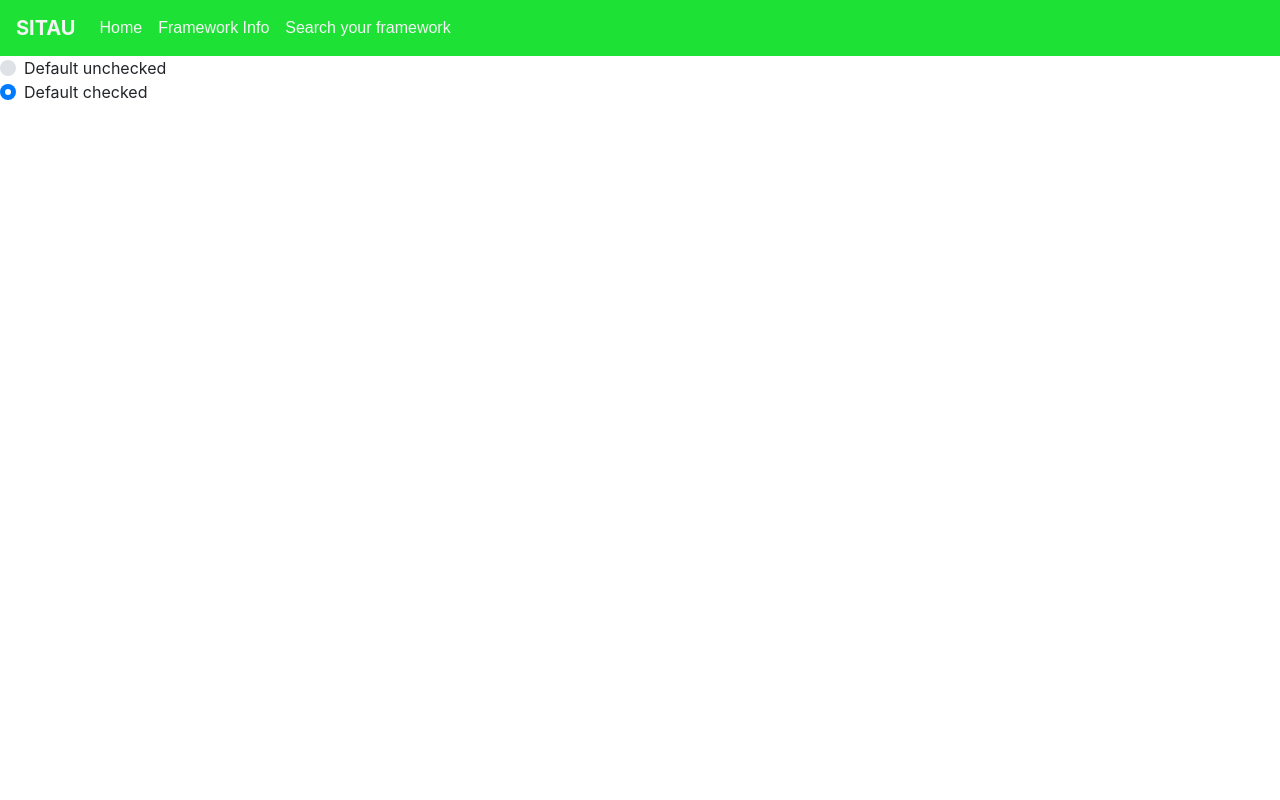
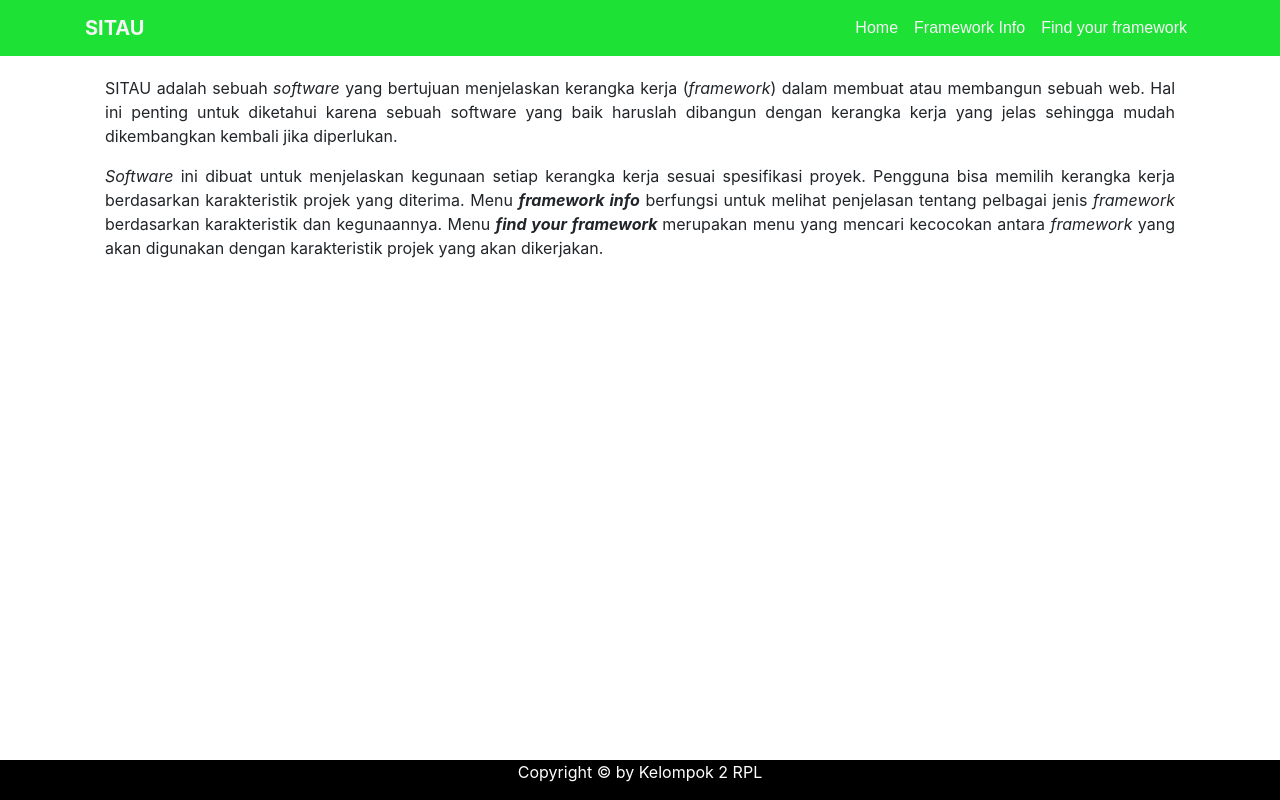
Before and after one commit to fachry53/rpl_sitau, a plain HTML site: page index.html in a window 1280 px wide. Drawn offline with nearby package versions, Linux system fonts and the light colour scheme.

Commit message:
Desain konten 2

```diff
--- a/index.html
+++ b/index.html
@@ -1,42 +1,78 @@
 <html>
     <head>
+
       <!-- CSS only -->
       <link rel="stylesheet" href="resources/css/bootstrap.min.css">
 
       <!-- JS, Popper.js, and jQuery -->
       <script src="resources/js/bootstrap.min.js"></script>
-            <title>
 
-            </title>
+      <title> Sitau Project </title>
     </head>
     <body>
+
       <!-- Navbar -->
-      <nav class="navbar navbar-expand-lg navbar-light" style="background-color:#1ee136;">
+      <navbar class="navbar navbar-expand-lg navbar-light" style="background-color:#1ee136;">
+        <div class="container">
+
+          <!-- Tulisan Sitau -->
+          <div class="float-left">
             <a class="navbar-brand" href="index.html" style="color: whitesmoke;"><b>SITAU</b></a>
+          </div>
 
+          <!-- Menu Navigasi -->
+          <div class="float-right">
+            <div class="collapse navbar-collapse" id="navbarSupportedContent">
               <ul class="navbar-nav mr-auto">
                 <li class="nav-item active">
                   <a class="nav-link" href="index.html" style="font-family: sans-serif; color: whitesmoke;"> Home </a>
                 </li>
-          <li class="nav-item active">
-            <a class="nav-link" href="#" style="font-family: sans-serif; color: whitesmoke;"> Framework Info </a>
+                <li class="nav-item">
+                  <a class="nav-link" href="framework-info.html" style="font-family: sans-serif; color: whitesmoke;"> Framework Info </a>
                 </li>
-          <li class="nav-item active">
-            <a class="nav-link" href="#" style="font-family: sans-serif; color: whitesmoke;"> Search your framework </a>
+                <li class="nav-item">
+                  <a class="nav-link" href="#" style="font-family: sans-serif; color: whitesmoke;"> Find your framework </a>
                 </li>
               </ul>
-      </nav>
-
-        <!-- Default unchecked -->
-        <div class="custom-control custom-radio">
-          <input type="radio" class="custom-control-input" id="defaultUnchecked" name="defaultExampleRadios">
-          <label class="custom-control-label" for="defaultUnchecked">Default unchecked</label>
+            </div>
           </div>
 
-      <!-- Default checked -->
-      <div class="custom-control custom-radio">
-        <input type="radio" class="custom-control-input" id="defaultChecked" name="defaultExampleRadios" checked>
-        <label class="custom-control-label" for="defaultChecked">Default checked</label>
         </div>
+      </navbar>
+
+      <!-- Konten Utama -->
+      <div class="main-body">
+        <div class="container">
+          <div class="content" style="margin: 20px;">
+            <p style="text-align: justify;">
+              SITAU adalah sebuah <i> software </i> yang bertujuan menjelaskan kerangka kerja (<i>framework</i>)
+              dalam membuat atau membangun sebuah web. Hal ini penting untuk diketahui karena sebuah software
+              yang baik haruslah dibangun dengan kerangka kerja yang jelas sehingga mudah dikembangkan kembali
+              jika diperlukan.
+            </p>
+
+            <p style="text-align: justify;">
+              <i>Software</i> ini dibuat untuk menjelaskan kegunaan setiap kerangka kerja sesuai spesifikasi
+              proyek. Pengguna bisa memilih kerangka kerja berdasarkan karakteristik projek yang diterima.
+              Menu <b><i>framework info</i></b> berfungsi untuk melihat penjelasan tentang pelbagai jenis
+              <i>framework</i> berdasarkan karakteristik dan kegunaannya. Menu <b><i> find your framework
+              </i></b> merupakan menu yang mencari kecocokan antara <i> framework </i> yang akan digunakan
+              dengan karakteristik projek yang akan dikerjakan.
+            </p>
+
+          </div>
+        </div>
+      </div>
+
+      <!-- Footer -->
+      <footer class="fixed-bottom" style="background-color: black; color: white;">
+        <p style="text-align: center;"> Copyright &copy; by Kelompok 2 RPL </p>
+      </footer>
+
+      <!-- Script -->
+      <script src="https://code.jquery.com/jquery-3.2.1.slim.min.js" integrity="sha384-KJ3o2DKtIkvYIK3UENzmM7KCkRr/rE9/Qpg6aAZGJwFDMVNA/GpGFF93hXpG5KkN" crossorigin="anonymous"></script>
+      <script src="https://cdnjs.cloudflare.com/ajax/libs/popper.js/1.12.9/umd/popper.min.js" integrity="sha384-ApNbgh9B+Y1QKtv3Rn7W3mgPxhU9K/ScQsAP7hUibX39j7fakFPskvXusvfa0b4Q" crossorigin="anonymous"></script>
+      <script src="https://maxcdn.bootstrapcdn.com/bootstrap/4.0.0/js/bootstrap.min.js" integrity="sha384-JZR6Spejh4U02d8jOt6vLEHfe/JQGiRRSQQxSfFWpi1MquVdAyjUar5+76PVCmYl" crossorigin="anonymous"></script>
+
     </body>
 </html>
```
Also changed, not shown: framework-info.html (added, +73 -0 lines). Lines whose indentation alone changed are shown as unchanged.
